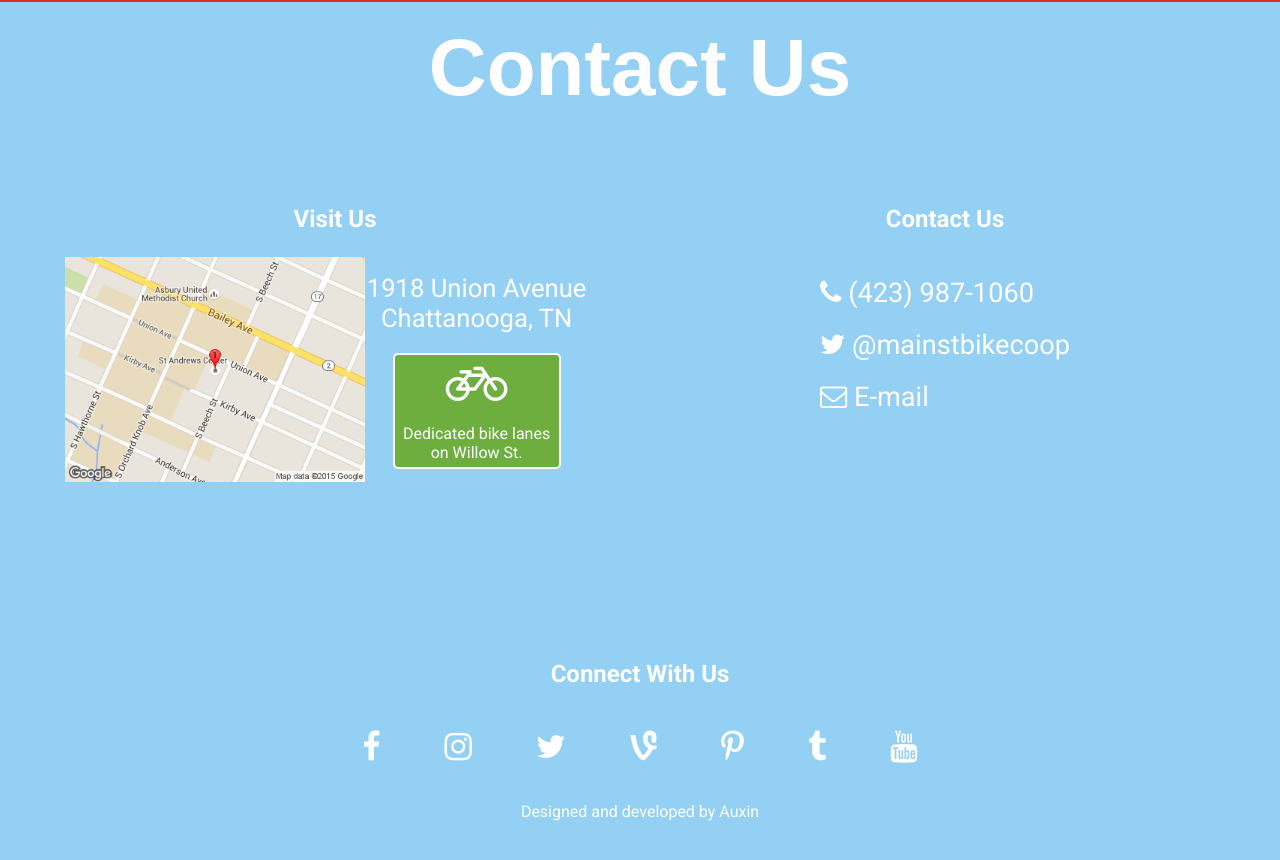
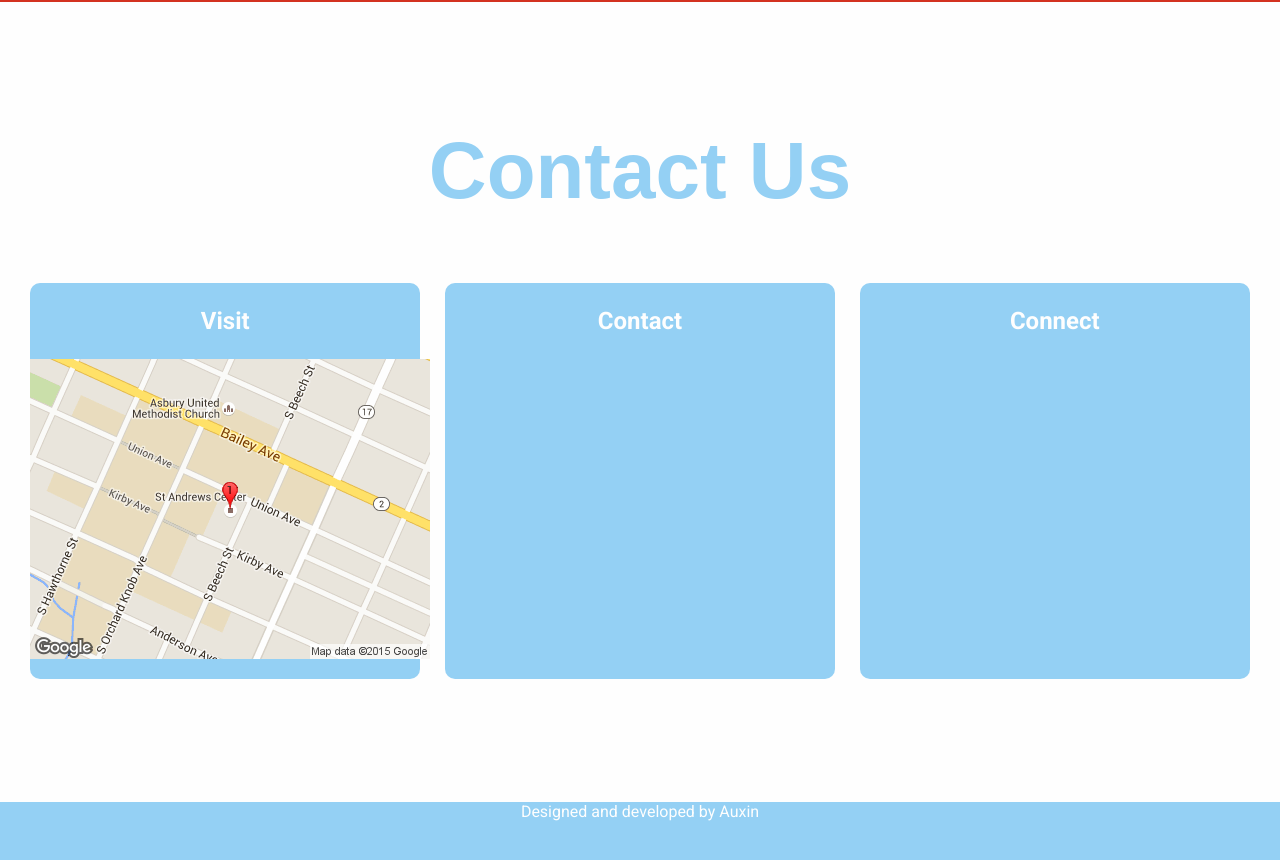
Before and after one commit to samlachance/mainstbikecoop, a plain HTML site: page index.html in a window 1280 px wide. Shown: the part 3500-4360 px from the top of the page. Drawn offline with Linux system fonts and the light colour scheme; a web font is replaced by a local one.

Commit message:
Restructured contact section

```diff
--- a/css/main.scss
+++ b/css/main.scss
@@ -398,110 +398,35 @@ section#get-involved {
 }
 
 section#contact {
-  background-color: $secondary;
+  background-color: $white;
   height: 100vh;
 
-  a {
-    color: $white;
+  h2 {
+    color: $secondary;
   }
 
-  h2 {
-    color: $white;
-  }
 
-  div.contact-flex-container {
+  div.contact-flex-parent {
+    width: 100%;
     display: flex;
-    flex-direction: row;
-    justify-content: space-around;
-    flex-wrap: wrap;
-    width: 100%;
+    justify-content: space-between;
 
-    // General styles for the three contact containers
-    div.contact-child {
+
+    div.contact-flex-child {
+      width: 32%;
       background-color: $secondary;
-      width: 45%;
-      display: flex;
-      flex-direction: column;
-      align-items: center;
-      text-align: center;
+      color: $white;
       border-radius: 10px;
-      color: $white;
     }
 
-    div.visit-us {
-      flex-direction: row;
-      flex-wrap: wrap;
-      justify-content: space-around;
+    div.contact-flex-child.visit {
 
-      h3 {
-        width: 100%;
-      }
+    }
+    div.contact-flex-child.contact {
 
-      div.map {
-        padding: 0;
-        width: 50%;
+    }
+    div.contact-flex-child.connect {
 
-        img {
-          width: 300px;
-        }
-      }
-
-      div.address {
-        display: flex;
-        flex-direction: column;
-        align-items: center;
-        justify-content: center;
-
-        p.address {
-          font-size: 2vw;
-          margin: 0 0 20px;
-        }
-
-        div.bike-lane {
-          width: 60%;
-          background-color:  $accent-1;
-          border: 2px solid $white;
-          color: $white;
-          border-radius: 5px;
-          padding: 5px;
-
-          p {
-            font-size: 1em;
-            margin-bottom: 0;
-          }
-        }
-      }
-    }
-
-    div.contact-us {
-      font-size: 1.7em;
-
-      ul {
-        text-align: left;
-        margin: 0;
-
-        li {
-          margin: 20px 0;
-        }
-      }
-    }
-
-    div.connect-with-us {
-      width: 100%;
-      margin-top: 150px;
-    }
-  }
-
-  h3.find-us {
-    margin: 0;
-  }
-
-  ul.social-media {
-
-    li{
-      display: inline-block;
-      font-size: 2em;
-      margin: 0 30px;
     }
   }
 }
--- a/index.html
+++ b/index.html
@@ -77,39 +77,17 @@
     </section>
     <section id="contact">
       <h2>Contact Us</h2>
-      <div class="contact-flex-container">
-        <div class="visit-us contact-child">
-          <h3>Visit Us</h3>
-          <div class="map">
-            <img src="img/staticmap.png" alt="map">
-          </div>
-          <div class="address">
-            <p class="address">1918 Union Avenue</br>Chattanooga, TN</p>
-            <div class="bike-lane">
-            <i class="fa fa-bicycle fa-3x"></i>
-            <p>Dedicated bike lanes on Willow St.</p>
-          </div>
-          </div>
+      <div class="contact-flex-parent">
+        <div class="contact-flex-child visit">
+          <h3>Visit</h3>
+          <img src="img/staticmap.png" alt="map">
+          <p></p>
         </div>
-        <div class="contact-us contact-child">
-          <h3>Contact Us</h3>
-          <ul>
-            <li><a href="tel:4239871060"><i class="fa fa-phone"></i> (423) 987-1060</a></li>
-            <li><a href="https://twitter.com/intent/tweet?screen_name=mainstbikecoop"><i class="fa fa-twitter"></i> @mainstbikecoop</a></li>
-            <li><a href="mailto:mainstreetbikecoop@gmail.com"><i class="fa fa-envelope-o"></i> E-mail</a></li>
-          </ul>
+        <div class="contact-flex-child contact">
+          <h3>Contact</h3>
         </div>
-        <div class="connect-with-us contact-child">
-          <h3>Connect With Us</h3>
-          <ul class="social-media">
-            <li><a href="http://facebook.com"><i class="fa fa-facebook"></i></a></li>
-            <li><a href="http://instagram.com"><i class="fa fa-instagram"></i></a></li>
-            <li><a href="http://twitter.com"><i class="fa fa-twitter"></i></a></li>
-            <li><a href="http://vine.co"><i class="fa fa-vine"></i></li>
-            <li><a href="http://pinterest.com"><i class="fa fa-pinterest-p"></i></a></li>
-            <li><a href="http://tumblr.com"><i class="fa fa-tumblr"></i></a></li>
-            <li><a href="http://youtube.com"><i class="fa fa-youtube"></i></a></li>
-          </ul>
+        <div class="contact-flex-child connect">
+          <h3>Connect</h3>
         </div>
       </div>
     </section>
```
Also changed, not shown: css/main.css, 1 other file.
